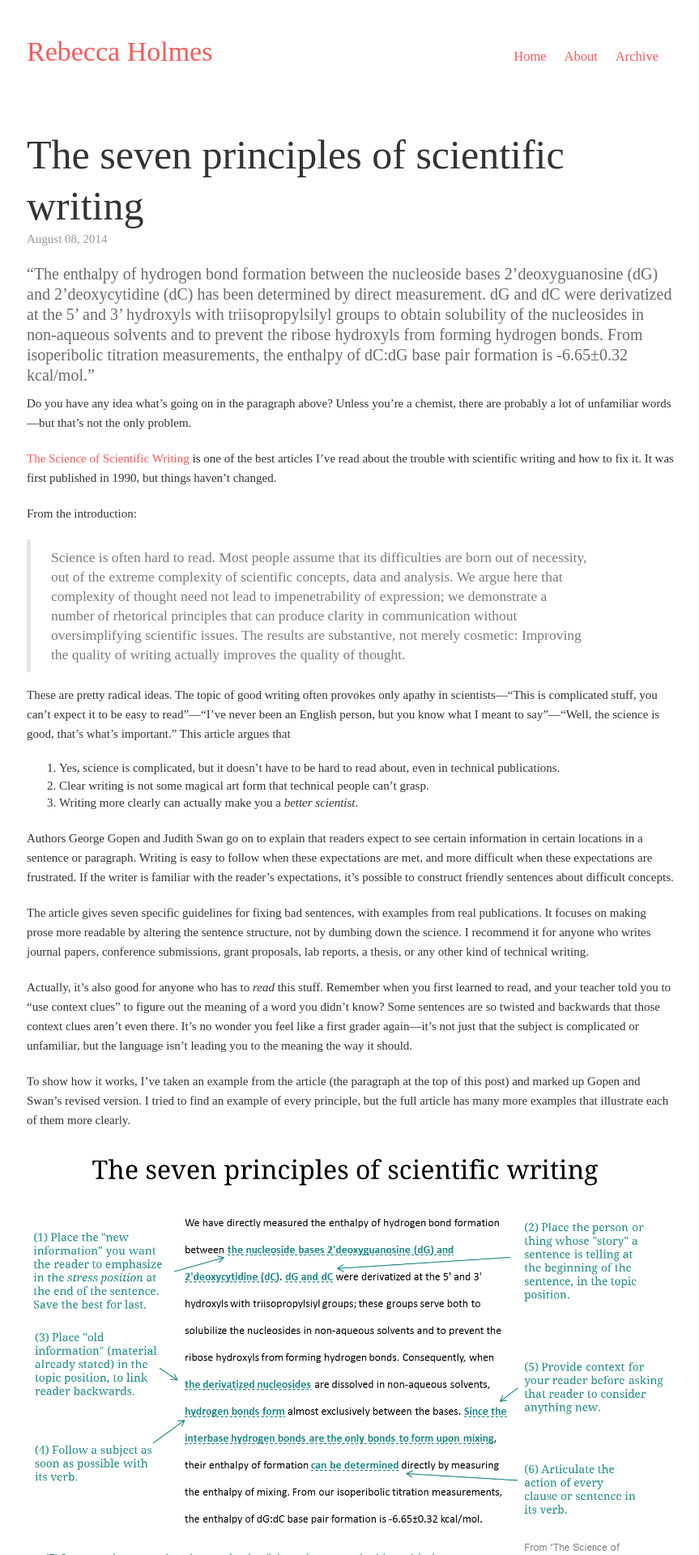
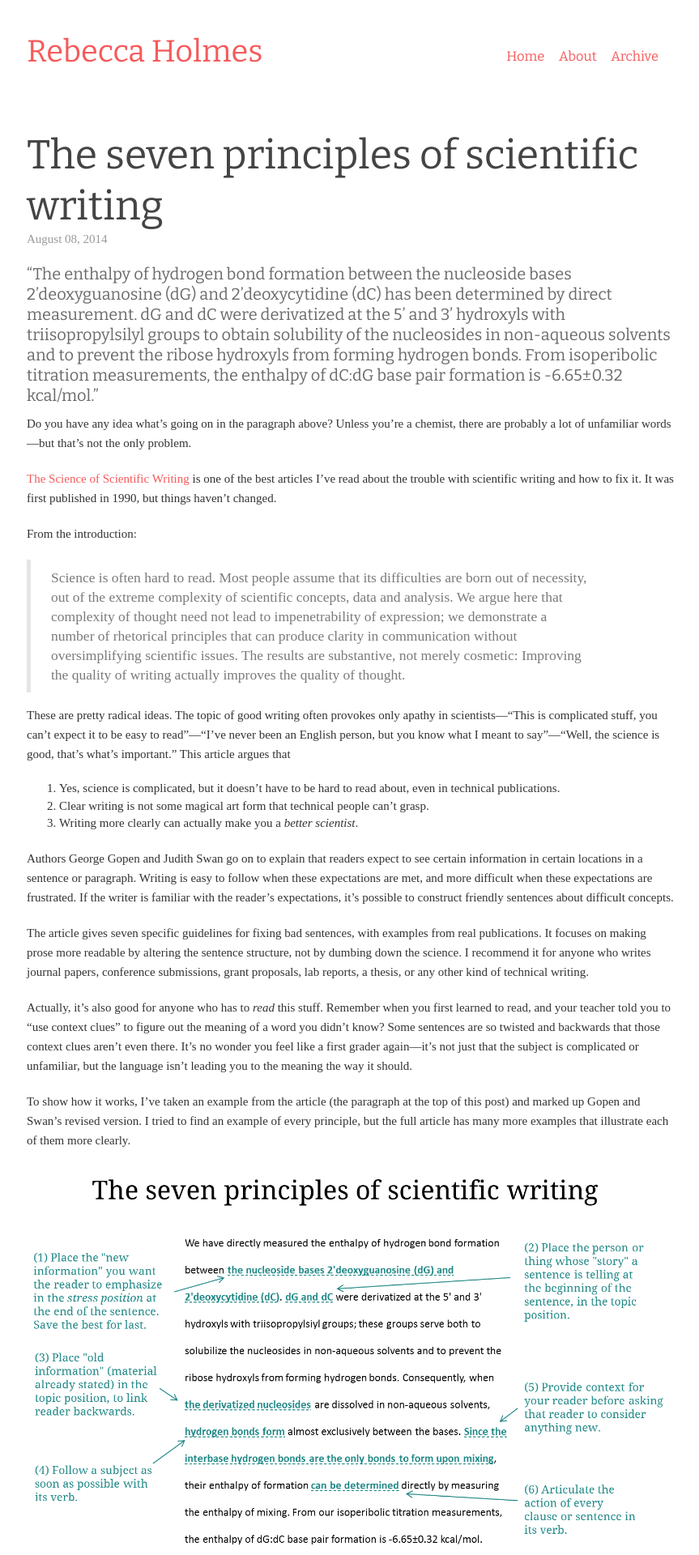
Before and after one commit to piscisvolans/piscisvolans.github.io, a Jekyll site: the page built from _posts/2014-08-08-the-science-of-scientific-writing.md, in a window 1280 px wide. Shown: the top 1920 px of the page at 81% size, without its empty margins (207-1070 px from the left). Built offline with Jekyll 4.4.1, drawn with Linux system fonts in a browser that asks for light colours; some web fonts are replaced; Markdown is read by kramdown in place of the engine named in the settings; comment, search, counter and statistics services are not loaded.

Commit message:
changed header fonts to Bitter

```diff
--- a/_includes/head.html
+++ b/_includes/head.html
@@ -22,6 +22,7 @@
   <link href='http://fonts.googleapis.com/css?family=Lobster' rel='stylesheet' type='text/css'>
   <link href='http://fonts.googleapis.com/css?family=Open+Sans:300italic,400italic,600italic,700italic,800italic,400,300,600,700,800' rel='stylesheet' type='text/css'>
   <link href='http://fonts.googleapis.com/css?family=Droid+Serif:400,700,400italic,700italic' rel='stylesheet' type='text/css'>
+  <link href='http://fonts.googleapis.com/css?family=Bitter' rel='stylesheet' type='text/css'>
 
 
   <!-- Icons -->
--- a/public/css/main.css
+++ b/public/css/main.css
@@ -45,8 +45,9 @@
 /* Headings */
 h1, h2, h3, h4, h5, h6 {
   margin-bottom: .5rem;
-  font-family: "Droid Serif",serif;
+  font-family: "Bitter",serif;
   line-height: 1.25;
+  font-weight:200;
   color: #6a6a6a;
 }
 h1 {
@@ -275,10 +276,10 @@
 
 .site-title {
   float:left;
-  font-family:'Droid Serif';
-  font-size:34px;
+  font-family:'Bitter',serif;
+  font-size:1.9rem;
   font-weight:normal;
-  margin-top:23px;
+  margin-top:1rem;
 }
 
 .masthead-title .pull-right {
@@ -349,7 +350,7 @@
 .page-title,
 .post-title,
 .post-title a {
-  color: #333;
+  color: #444;
 }
 .page-title,
 .post-title {
```
